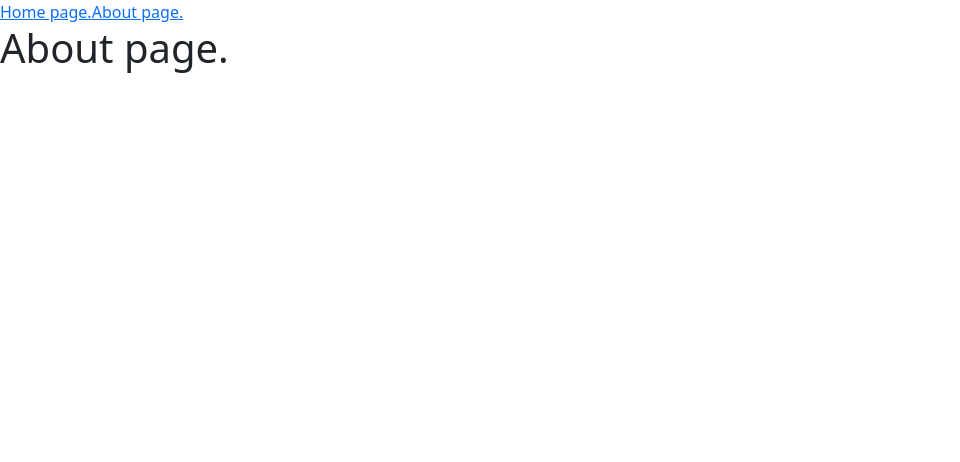
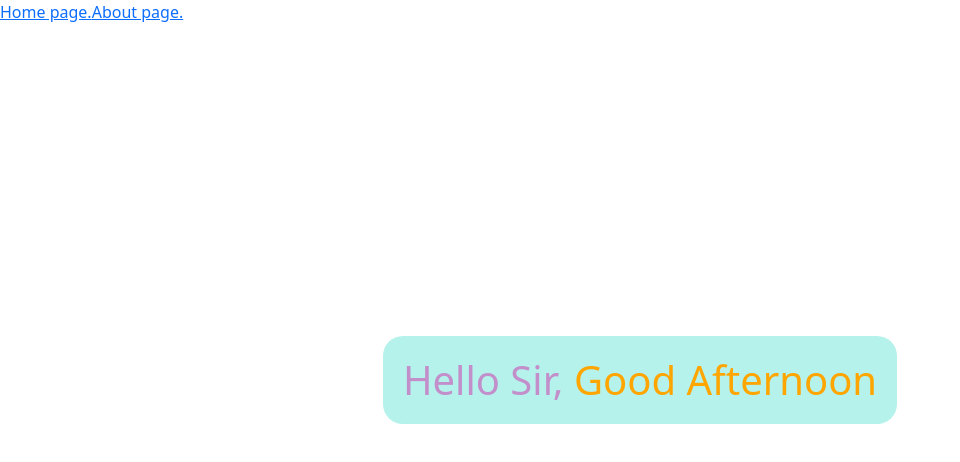
Before and after one commit to Kaushik2876/kaushikReactPractice, a React (Create React App) app: page /about in a window 1280 px wide. Shown: the top 462 px of the page, without its empty margins (0-960 px from the left). Built offline with nearby package versions, Linux system fonts and the light colour scheme.

Commit message:
practice with css and html

```diff
--- a/public/index.html
+++ b/public/index.html
@@ -2,19 +2,19 @@
 <html lang="en">
   <head>
     <meta charset="utf-8" />
-    <link rel="icon" href="%PUBLIC_URL%/favicon.ico" />
+    <!-- <link rel="icon" href="%PUBLIC_URL%/favicon.ico" /> -->
     <meta name="viewport" content="width=device-width, initial-scale=1" />
     <meta name="theme-color" content="#000000" />
     <meta
       name="description"
       content="Web site created using create-react-app"
     />
-    <link rel="apple-touch-icon" href="%PUBLIC_URL%/logo192.png" />
+    <!-- <link rel="apple-touch-icon" href="%PUBLIC_URL%/logo192.png" /> -->
     <!--
       manifest.json provides metadata used when your web app is installed on a
       user's mobile device or desktop. See https://developers.google.com/web/fundamentals/web-app-manifest/
     -->
-    <link rel="manifest" href="%PUBLIC_URL%/manifest.json" />
+    <!-- <link rel="manifest" href="%PUBLIC_URL%/manifest.json" /> -->
     <!--
       Notice the use of %PUBLIC_URL% in the tags above.
       It will be replaced with the URL of the `public` folder during the build.
@@ -27,17 +27,6 @@
     <title>React App</title>
   </head>
   <body>
-    <noscript>You need to enable JavaScript to run this app.</noscript>
     <div id="root"></div>
-    <!--
-      This HTML file is a template.
-      If you open it directly in the browser, you will see an empty page.
-
-      You can add webfonts, meta tags, or analytics to this file.
-      The build step will place the bundled scripts into the <body> tag.
-
-      To begin the development, run `npm start` or `yarn start`.
-      To create a production bundle, use `npm run build` or `yarn build`.
-    -->
   </body>
 </html>
--- /dev/null
+++ b/src/Container/About/index.css
@@ -0,0 +1,25 @@
+body{
+  background-color: #5bc2a6;
+  margin: 0;
+  box-sizing: border-box;
+  padding: 0;
+}
+
+#aboutDiv{
+  width: 100%;
+  height: 90vh;
+  display: flex;
+  justify-content: center;
+  align-items: center;
+}
+
+#aboutH1{
+  padding: 20px 20px;
+  background-color: #b4f2eb;
+  color: #c38fca;
+  border-radius: 20px;
+}
+
+span{
+  color: #ecbae0;
+}
--- a/src/Container/About/index.tsx
+++ b/src/Container/About/index.tsx
@@ -1,11 +1,34 @@
+import "./index.css";
 
 const About = ()=>{
-    // console.log('dfsdf');
+    // let curDate : any = new Date(2022 , 4 , 7 , 6);   // manually set date and time
+
+    let curDate : any = new Date();
+    curDate= curDate.getHours();
+
+    let greeting = '';
+    const cssStyle: any= { };
+
+    if(curDate >= 1 && curDate <=12){
+        greeting = 'Good Morning'
+        cssStyle.color = 'green'
+    }
+    else if(curDate >= 12 && curDate < 19){
+        greeting = 'Good Afternoon'
+        cssStyle.color = 'Orange'
+
+    }else{
+        greeting = 'Good Night'
+        cssStyle.color = 'blue'
+
+    }
 
     return(
-        <div>
-            <h1>About page.</h1>
+        <>
+        <div id="aboutDiv">
+            <h1 id="aboutH1">Hello Sir, <span style={cssStyle}>{greeting} </span></h1>
         </div>
+        </>
     )
 };
 export default About;
--- /dev/null
+++ b/src/Container/Home/index.css
@@ -0,0 +1,3 @@
+#img{
+    height: 200px;
+}
--- a/src/Container/Home/index.tsx
+++ b/src/Container/Home/index.tsx
@@ -1,8 +1,15 @@
 import  { useState } from "react";
 import imagedata from "./Data";
+import './index.css'
+
+
 
 const Home = () => {
   const [items] = useState(imagedata);
+
+  const kd :{} ={         // type object
+    color:"red",         //inline css
+  }
 
   return (
     <>
@@ -17,8 +24,8 @@ const Home = () => {
               <div className="col-sm-4">
                 <div className="card">
                   <div className="card-body">
-                    <img src={image} alt="not found"></img>
-                    <h3 className="card-title">{name}</h3>
+                    <img id="img" src={image} alt="not found"/>
+                    <h3 className="card-title" style={kd}>{name}</h3>
                     <h3 className="card-title">{price}</h3>
                     <button className="btn btn-primary">Buy</button>
                   </div>
--- a/src/root.js
+++ b/src/root.js
@@ -13,7 +13,6 @@ const Root =()=> {
   return (
       <Router>
         <Link to="/">Home page.</Link>
-
         <Link to="/about">About page.</Link>
         <Routes>
         <Route path="/" element={<Home/>} exact/>
```
Also changed, not shown: src/Practice/index.tsx (added, +9 -0 lines).
